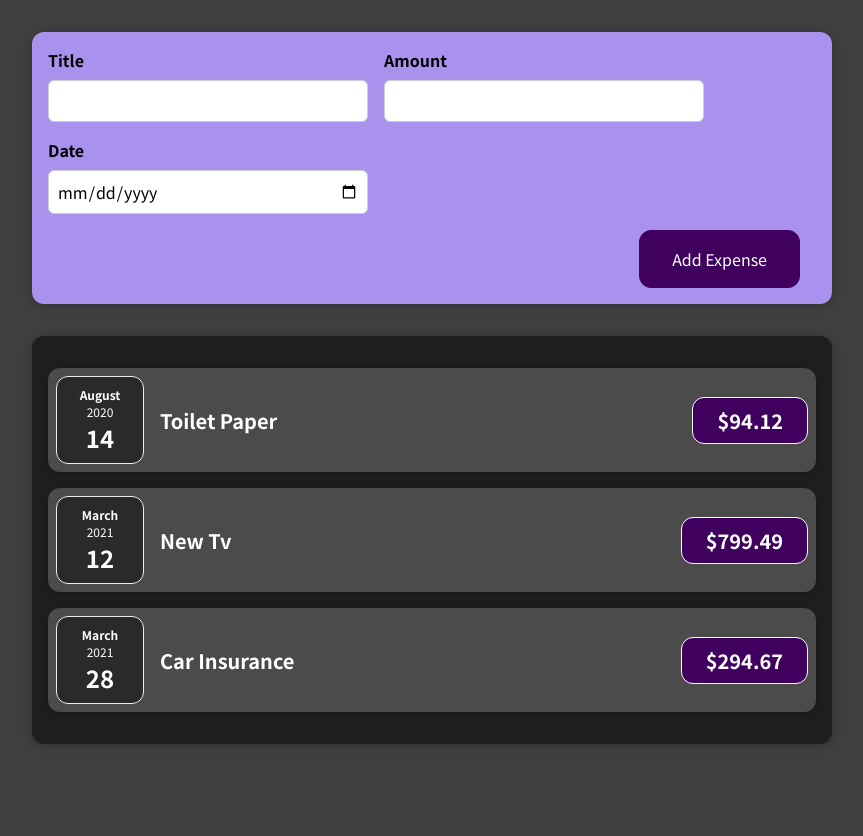
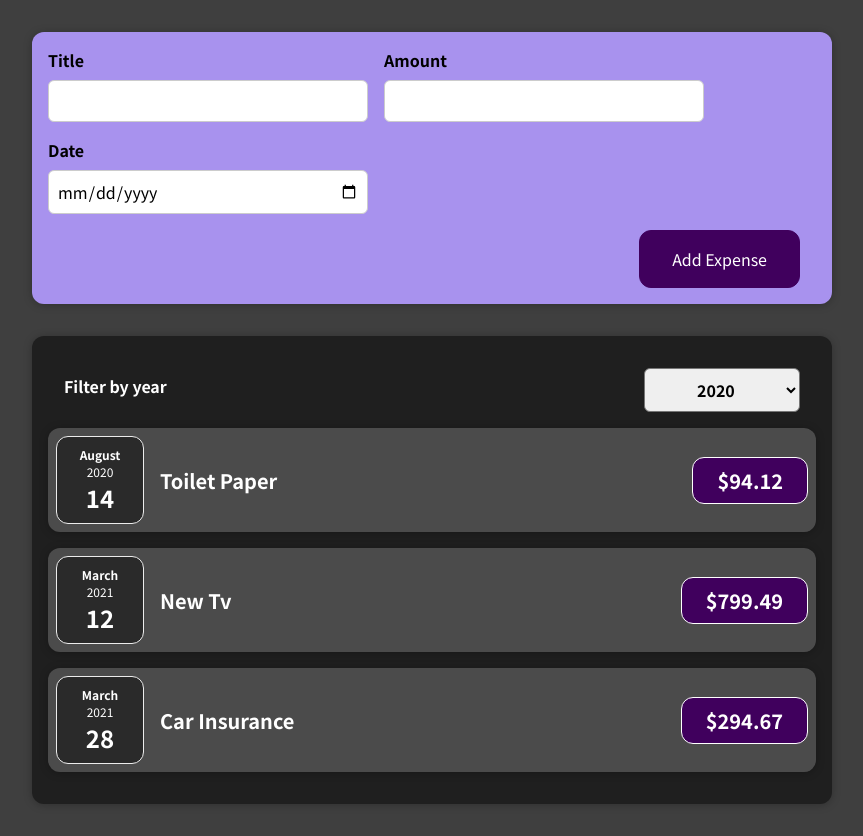
Before and after one commit to GustavoGomesDias/expense-tracker, a React (Create React App) app: page / in a window 1280 px wide. Shown: the whole page, without its empty margins (208-1071 px from the left). Before the commit the page ends 800 px from the top, so only its background shows below. Built offline with nearby package versions, Linux system fonts and the light colour scheme.

Commit message:
feat: add filter

```diff
--- /dev/null
+++ b/src/components/Expenses/ExpenseFilter.css
@@ -0,0 +1,24 @@
+.expenses-filter {
+  color: white;
+  padding: 0 1rem;
+}
+
+.expenses-filter__control {
+  display: flex;
+  width: 100%;
+  align-items: center;
+  justify-content: space-between;
+  margin: 1rem 0;
+}
+
+.expenses-filter label {
+  font-weight: bold;
+  margin-bottom: 0.5rem;
+}
+
+.expenses-filter select {
+  font: inherit;
+  padding: 0.5rem 3rem;
+  font-weight: bold;
+  border-radius: 6px;
+}
--- /dev/null
+++ b/src/components/Expenses/ExpenseFilter.js
@@ -0,0 +1,28 @@
+import React from 'react';
+
+import './ExpenseFilter.css';
+
+const ExpensesFilter = (props) => {
+  const selectMenuChangeHandler = (event) => {
+    props.onChangeFilter(event.target.value);
+  }
+
+  return (
+    <div className='expenses-filter'>
+      <div className='expenses-filter__control'>
+        <label>Filter by year</label>
+        <select
+          value={props.selected || '2020'}
+          onChange={selectMenuChangeHandler}
+        >
+          <option value='2022'>2022</option>
+          <option value='2021'>2021</option>
+          <option value='2020'>2020</option>
+          <option value='2019'>2019</option>
+        </select>
+      </div>
+    </div>
+  );
+};
+
+export default ExpensesFilter;
--- a/src/components/Expenses/Expenses.js
+++ b/src/components/Expenses/Expenses.js
@@ -1,12 +1,23 @@
-import React from 'react';
+import React, { useState } from 'react';
 import './Expenses.css';
 
 import ExpenseItem from './ExpenseItem';
+import ExpenseFilter from './ExpenseFilter';
 import Card from '../UI/Card';
 
 function Expenses(props) {
+  const [year, setYear] = useState('');
+
+  const filterChangeHandler = (year) => {
+    setYear(year);
+  }
+
   return (
     <Card className="expenses">
+      <ExpenseFilter
+        selected={year}
+        onChangeFilter={filterChangeHandler}
+      />
       <ExpenseItem expenses={props.items[0]} />
       <ExpenseItem expenses={props.items[1]} />
       <ExpenseItem expenses={props.items[2]} />
```
Also changed, not shown: 1 other file (tests, documents, lock files or other folders).
